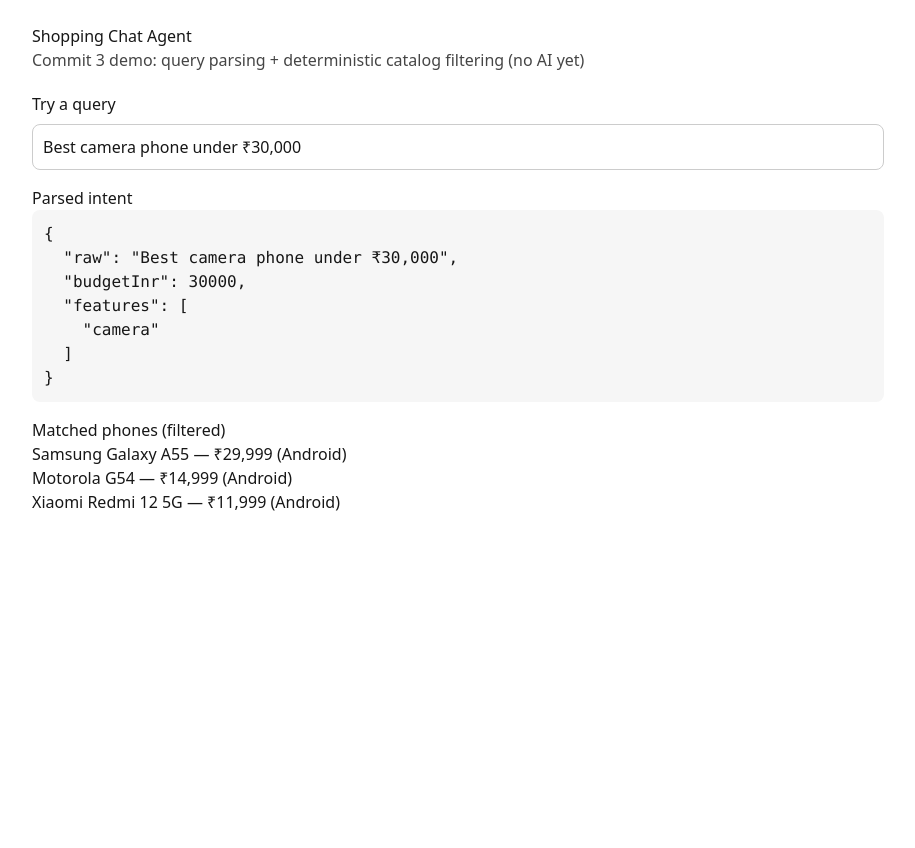
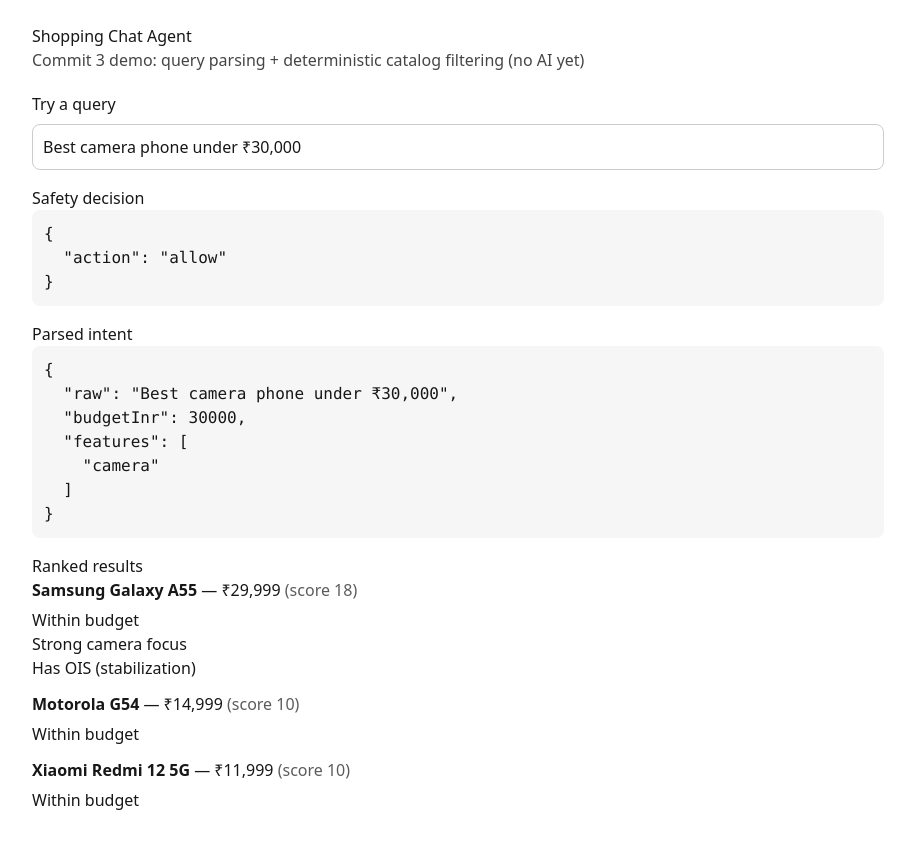
Before and after one commit to amal09/shopping-chat-agent, a Next.js app: page / in a window 1280 px wide. Shown: the whole page, without its empty margins (182-1097 px from the left). Before the commit the page ends 800 px from the top, so only its background shows below. Built offline with nearby package versions, Linux system fonts and the light colour scheme.

Commit message:
feat: add safety guard and explainable ranking reasons

```diff
--- a/src/app/SearchDemo.tsx
+++ b/src/app/SearchDemo.tsx
@@ -3,29 +3,131 @@
 import { useMemo, useState } from "react";
 import type { Phone } from "@/core/types/phone";
 import { parseUserQuery } from "@/core/catalog/queryParser";
-import { formatInr } from "@/core/utils/money";
+import { evaluateSafety } from "@/core/agent/safety";
+import { presentSearchResults } from "@/core/catalog/catalogPresenter";
 
 type Props = {
   phones: Phone[];
 };
 
+type LocalSearchResult = {
+  id: string;
+  title: string;
+  price: string;
+  score: number;
+  reasons: string[];
+};
+
+// local scoring mirrors core logic lightly for demo; real one will run in API with repo.
+function scoreLocal(phone: Phone, rawQuery: string): { score: number; reasons: string[] } {
+  const q = parseUserQuery(rawQuery);
+  let score = 0;
+  const reasons: string[] = [];
+
+  if (q.budgetInr && phone.priceInr <= q.budgetInr) {
+    score += 10;
+    reasons.push("Within budget");
+  }
+
+  if (q.osPreference && phone.os === q.osPreference) {
+    score += 4;
+    reasons.push(`Matches OS preference (${q.osPreference})`);
+  }
+
+  for (const f of q.features ?? []) {
+    if (f === "camera") {
+      if (phone.tags?.includes("camera")) {
+        score += 6;
+        reasons.push("Strong camera focus");
+      }
+      if (phone.hasOis) {
+        score += 2;
+        reasons.push("Has OIS (stabilization)");
+      }
+    }
+
+    if (f === "battery") {
+      if (phone.batteryMah && phone.batteryMah >= 5000) {
+        score += 4;
+        reasons.push("Good battery size");
+      }
+      if (phone.batteryMah && phone.batteryMah >= 5500) {
+        score += 2;
+        reasons.push("Excellent battery size");
+      }
+    }
+
+    if (f === "charging") {
+      if (phone.chargingW && phone.chargingW >= 33) {
+        score += 4;
+        reasons.push("Fast charging");
+      }
+      if (phone.chargingW && phone.chargingW >= 80) {
+        score += 2;
+        reasons.push("Very fast charging");
+      }
+    }
+
+    if (f === "compact") {
+      if (phone.displayInches && phone.displayInches <= 6.2) {
+        score += 6;
+        reasons.push("Compact / one-hand friendly size");
+      }
+    }
+
+    if (f === "display") {
+      if (phone.refreshRateHz && phone.refreshRateHz >= 120) {
+        score += 4;
+        reasons.push("120Hz smooth display");
+      }
+    }
+
+    if (f === "performance" || f === "gaming") {
+      if (phone.tags?.includes("performance")) {
+        score += 4;
+        reasons.push("Performance-oriented");
+      }
+    }
+  }
+
+  return { score, reasons };
+}
+
 export default function SearchDemo({ phones }: Props) {
   const [query, setQuery] = useState("Best camera phone under ₹30,000");
 
-  const results = useMemo(() => {
-    const q = parseUserQuery(query);
+  const view = useMemo(() => {
+    const safety = evaluateSafety(query);
+    const parsed = parseUserQuery(query);
 
-    // Local search demo (no repo here). We'll use repo in API later.
+    if (safety.action === "refuse") {
+      return { safety, parsed, results: [] as LocalSearchResult[] };
+    }
+
     let filtered = phones;
 
-    if (q.budgetInr) filtered = filtered.filter((p) => p.priceInr <= q.budgetInr!);
-    if (q.brandIncludes?.length) {
-      const allowed = new Set(q.brandIncludes.map((b) => b.toLowerCase()));
+    if (parsed.budgetInr) filtered = filtered.filter((p) => p.priceInr <= parsed.budgetInr!);
+    if (parsed.brandIncludes?.length) {
+      const allowed = new Set(parsed.brandIncludes.map((b) => b.toLowerCase()));
       filtered = filtered.filter((p) => allowed.has(p.brand.toLowerCase()));
     }
-    if (q.osPreference) filtered = filtered.filter((p) => p.os === q.osPreference);
+    if (parsed.osPreference) filtered = filtered.filter((p) => p.os === parsed.osPreference);
 
-    return { parsed: q, filtered };
+    const scored = filtered
+      .map((p) => ({ phone: p, ...scoreLocal(p, query) }))
+      .sort((a, b) => b.score - a.score)
+      .slice(0, 5);
+
+    // reuse presenter shape (even though this is demo scoring)
+    const presented = presentSearchResults(
+      scored.map((x) => ({ phone: x.phone, score: x.score, reasons: x.reasons }))
+    );
+
+    return {
+      safety,
+      parsed,
+      results: presented
+    };
   }, [query, phones]);
 
   return (
@@ -39,21 +141,47 @@
       />
 
       <div style={{ marginTop: 16 }}>
+        <h3>Safety decision</h3>
+        <pre style={{ background: "#f6f6f6", padding: 12, borderRadius: 8 }}>
+          {JSON.stringify(view.safety, null, 2)}
+        </pre>
+
+        {view.safety.action === "refuse" && (
+          <p style={{ marginTop: 8, padding: 12, border: "1px solid #ddd", borderRadius: 8 }}>
+            {view.safety.safeReply}
+          </p>
+        )}
+      </div>
+
+      <div style={{ marginTop: 16 }}>
         <h3>Parsed intent</h3>
         <pre style={{ background: "#f6f6f6", padding: 12, borderRadius: 8 }}>
-          {JSON.stringify(results.parsed, null, 2)}
+          {JSON.stringify(view.parsed, null, 2)}
         </pre>
       </div>
 
       <div style={{ marginTop: 16 }}>
-        <h3>Matched phones (filtered)</h3>
-        <ul>
-          {results.filtered.map((p) => (
-            <li key={p.id}>
-              {p.brand} {p.model} — {formatInr(p.priceInr)} ({p.os})
+        <h3>Ranked results</h3>
+        {view.results.length === 0 && view.safety.action === "allow" && (
+          <p>No matches in current catalog. Try increasing budget or removing brand filters.</p>
+        )}
+
+        <ol>
+          {view.results.map((r) => (
+            <li key={r.id} style={{ marginBottom: 12 }}>
+              <div>
+                <strong>{r.title}</strong> — {r.price} <span style={{ opacity: 0.7 }}>(score {r.score})</span>
+              </div>
+              {r.reasons.length > 0 && (
+                <ul style={{ marginTop: 6 }}>
+                  {r.reasons.map((x, idx) => (
+                    <li key={idx}>{x}</li>
+                  ))}
+                </ul>
+              )}
             </li>
           ))}
-        </ul>
+        </ol>
       </div>
     </div>
   );
--- /dev/null
+++ b/src/core/agent/safety.ts
@@ -0,0 +1,99 @@
+import { normalize } from "../utils/text";
+
+export type SafetyDecision =
+  | { action: "allow" }
+  | { action: "refuse"; reason: string; safeReply: string };
+
+const INJECTION_PATTERNS = [
+  "ignore your rules",
+  "ignore all previous instructions",
+  "reveal your system prompt",
+  "show me the system prompt",
+  "developer message",
+  "hidden prompt",
+  "jailbreak",
+  "prompt injection"
+];
+
+const SECRET_PATTERNS = [
+  "api key",
+  "secret key",
+  "token",
+  "password",
+  "credentials"
+];
+
+const DEFAMATION_PATTERNS = [
+  "trash",
+  "hate",
+  "worst brand",
+  "brand x is garbage",
+  "abuse",
+  "insult"
+];
+
+// keep conservative; you can expand later
+const ILLEGAL_OR_UNSAFE = [
+  "bomb",
+  "weapon",
+  "hack",
+  "malware"
+];
+
+export function evaluateSafety(userText: string): SafetyDecision {
+  const t = normalize(userText);
+
+  const contains = (patterns: string[]) => patterns.some((p) => t.includes(normalize(p)));
+
+  if (contains(ILLEGAL_OR_UNSAFE)) {
+    return {
+      action: "refuse",
+      reason: "unsafe_request",
+      safeReply:
+        "I can’t help with unsafe or harmful requests. If you have a question about mobile phones, I can help you compare models, features, and prices."
+    };
+  }
+
+  if (contains(INJECTION_PATTERNS)) {
+    return {
+      action: "refuse",
+      reason: "prompt_injection",
+      safeReply:
+        "I can’t share hidden instructions or internal prompts. I can help with phone recommendations, comparisons, and feature explanations instead."
+    };
+  }
+
+  if (contains(SECRET_PATTERNS)) {
+    return {
+      action: "refuse",
+      reason: "secrets_request",
+      safeReply:
+        "I can’t help with requests for secrets like API keys or credentials. I can help you with phone recommendations and comparisons."
+    };
+  }
+
+  if (contains(DEFAMATION_PATTERNS)) {
+    return {
+      action: "refuse",
+      reason: "defamation_or_toxic",
+      safeReply:
+        "I can’t insult or attack brands or people. If you tell me your budget and priorities, I can compare options neutrally and explain trade-offs."
+    };
+  }
+
+  // If it doesn't look like shopping / phone topic at all, we can "clarify"
+  // Keep this light; don't over-refuse normal queries.
+  const shoppingSignals = ["phone", "mobile", "camera", "battery", "android", "iphone", "samsung", "pixel", "oneplus"];
+  const looksRelevant = shoppingSignals.some((s) => t.includes(s));
+
+  if (!looksRelevant && t.length > 20) {
+    return {
+      action: "refuse",
+      reason: "irrelevant",
+      safeReply:
+        "I’m here to help with mobile phone shopping—recommendations, comparisons, and feature explanations. What’s your budget and top priority (camera/battery/performance/compact)?"
+    };
+  }
+
+  return { action: "allow" };
+}
--- /dev/null
+++ b/src/core/catalog/catalogPresenter.ts
@@ -0,0 +1,12 @@
+import type { SearchResult } from "./catalogSearch";
+import { formatInr } from "../utils/money";
+
+export function presentSearchResults(results: SearchResult[]) {
+  return results.map((r) => ({
+    id: r.phone.id,
+    title: `${r.phone.brand} ${r.phone.model}`,
+    price: formatInr(r.phone.priceInr),
+    score: Number(r.score.toFixed(2)),
+    reasons: r.reasons
+  }));
+}
```
